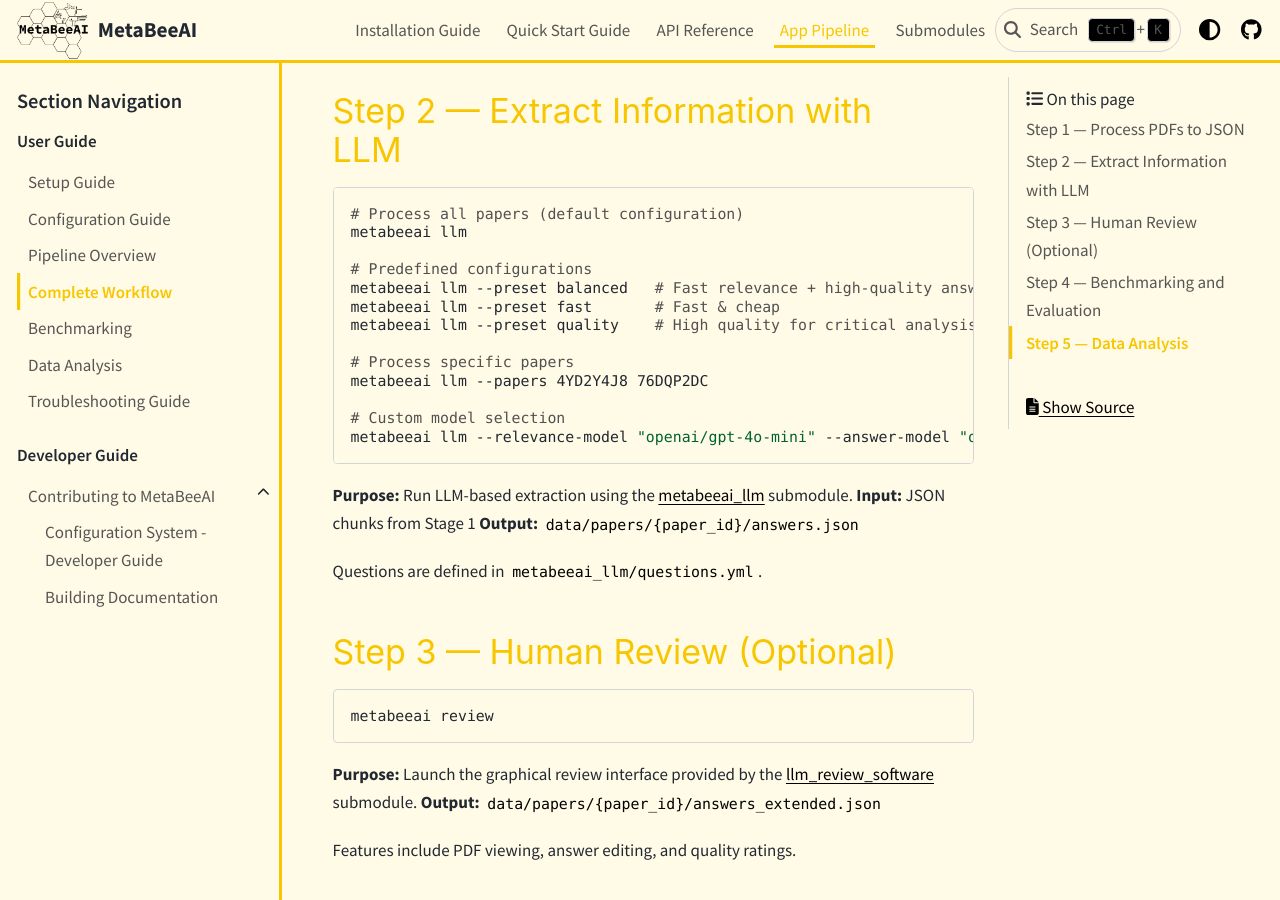
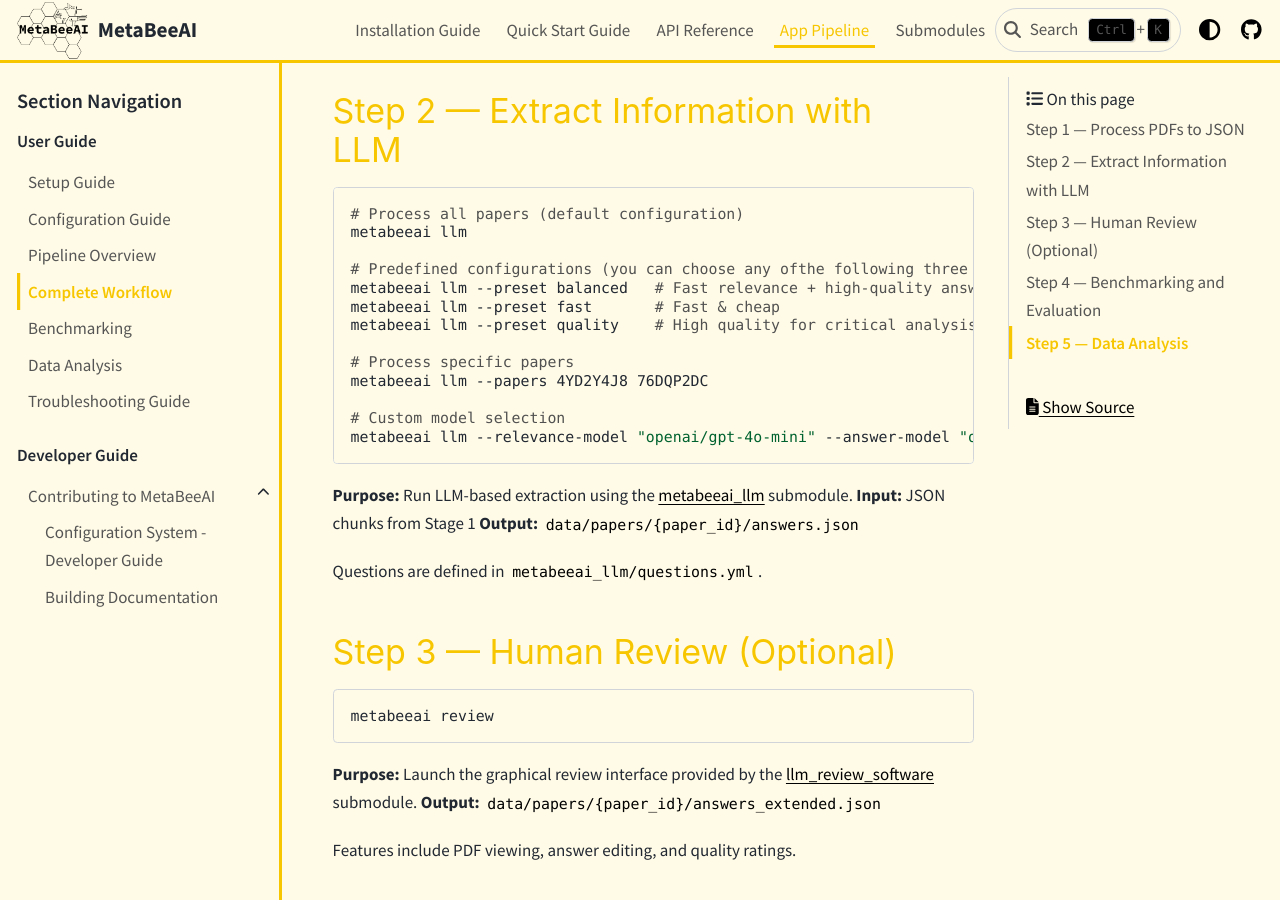
Before and after one commit to MetaBeeAI/MetaBeeAI, a Sphinx documentation site: the page built from docs/guide/workflow.rst, in a window 1280 px wide and 900 px high, scrolled down 622 px. Built offline with Sphinx 7.4.7 and the PyData theme 0.15.4, drawn with Linux system fonts in a browser that asks for light colours.

Commit message:
Update workflow.rst
integrated discussions from Issue #51

```diff
--- a/docs/guide/workflow.rst
+++ b/docs/guide/workflow.rst
@@ -25,7 +25,7 @@ Step 2 — Extract Information with LLM
    # Process all papers (default configuration)
    metabeeai llm
 
-   # Predefined configurations
+   # Predefined configurations (you can choose any ofthe following three to preset the answer quality level you expect)
    metabeeai llm --preset balanced   # Fast relevance + high-quality answers
    metabeeai llm --preset fast       # Fast & cheap
    metabeeai llm --preset quality    # High quality for critical analysis
```
